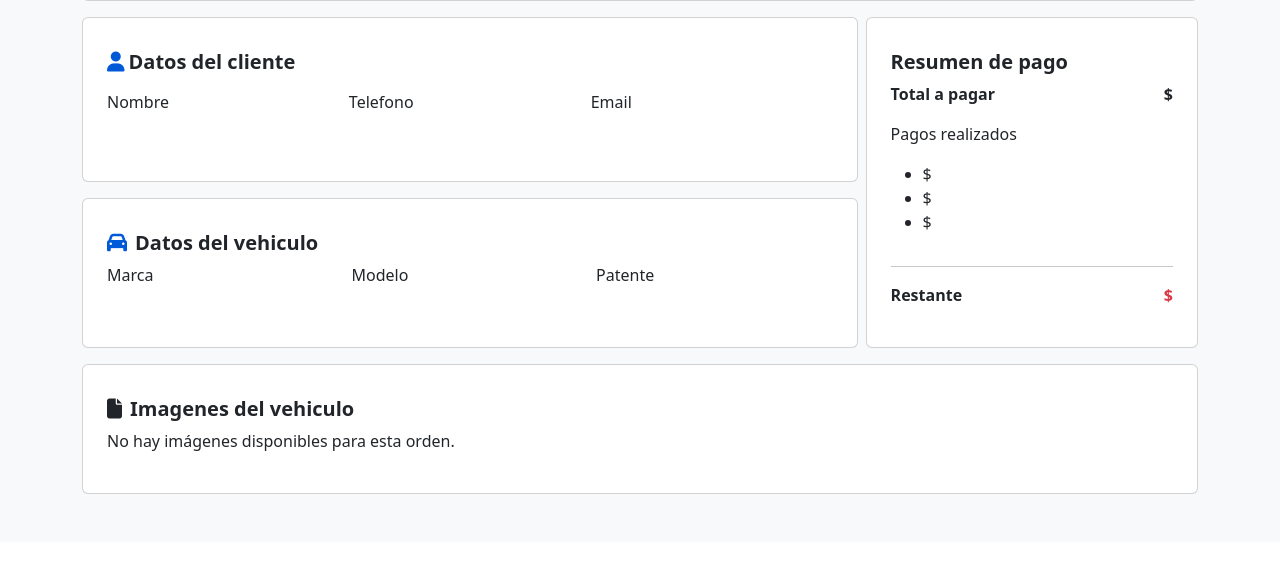
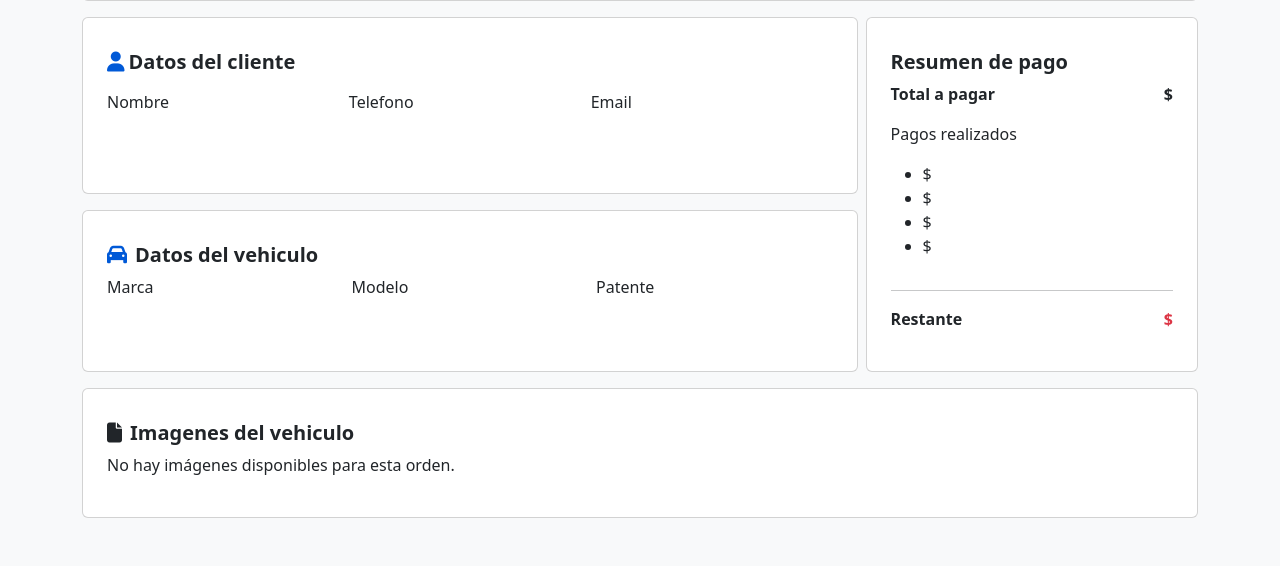
Before and after one commit to Lausciaca/VEHIX, a Django app: template orden/templates/orden/ver_orden.html in a window 1280 px wide. Shown: the part 277-843 px from the top of the page. Before the commit the page ends 771 px from the top, so only its background shows below. Run offline with Django 4.2, Linux system fonts and the light colour scheme; the template is opened without the code that fills it, so the values that code supplies are empty; parts of the project's set-up code (start-up, migrations or seed data) failed here and were passed over; some libraries are stand-ins or nearby versions.

Commit message:
arreglar bugs resumen de pago

```diff
--- a/orden/static/orden/ver_orden.css
+++ b/orden/static/orden/ver_orden.css
@@ -46,13 +46,35 @@
 
 
 
-.right{
-    width: 30%;
-    height: 100%;
-}
+
 .left{
     width: 70%;
 }
 .right i, .left i{
     color: rgb(0, 89, 215);
 }
+.right {
+    width: 30%;
+    height: 100%;
+    display: flex;
+    flex-direction: column;
+}
+.contenedor-pago {
+    display: flex;
+    flex-direction: column;
+    height: 100%;
+    flex-grow: 1;
+}
+
+.mid {
+
+    height: fit-content;
+}
+
+
+.right .top {
+    flex-shrink: 0; /* Mantiene el resumen de pago fijo arriba */
+}
+.right .bottom {
+    margin-top: 0px;
+}
--- a/orden/templates/orden/ver_orden.html
+++ b/orden/templates/orden/ver_orden.html
@@ -102,26 +102,29 @@
             <!-- Lado derecho: Datos del cliente y vehículo -->
             <div class="right">
                 <!-- PAGO -->
-                <div class="card p-2 flex-grow-1 h-100">
+                <div class="card py-2 px-2 flex-grow-1 h-100">
                     <div class="card-body">
                         <h5 class="card-title fw-bold my-2 d-flex gap-1 align-items-center">Resumen de pago</h5>
-                        <div class="d-flex w-100 flex-column">
-                            <div class="d-flex w-100 fw-bold justify-content-between">
+                        <div class="d-flex w-100 flex-column contenedor-pago">
+                            <div class="d-flex w-100 fw-bold justify-content-between top">
                                 <p>Total a pagar</p>
                                 <p>$</p>
                             </div>
-                            <div class="">
+                            <div class="mid">
                                 <p>Pagos realizados</p>
                                 <ul>
                                     <li>$</li>
                                     <li>$</li>
                                     <li>$</li>
+                                    <li>$</li>
                                 </ul>
                             </div>
-                            <hr>
-                            <div class="d-flex w-100 flex-row justify-content-between fw-bold">
-                                <p>Restante</p>
-                                <p class="text-danger">$</p>
+                            <div class="w-100 fw-bold bottom">
+                                <hr>
+                                <div class="d-flex flex-row justify-content-between">
+                                    <p>Restante</p>
+                                    <p class="text-danger">$</p>
+                                </div>
                             </div>
                         </div>
                     </div>
```
